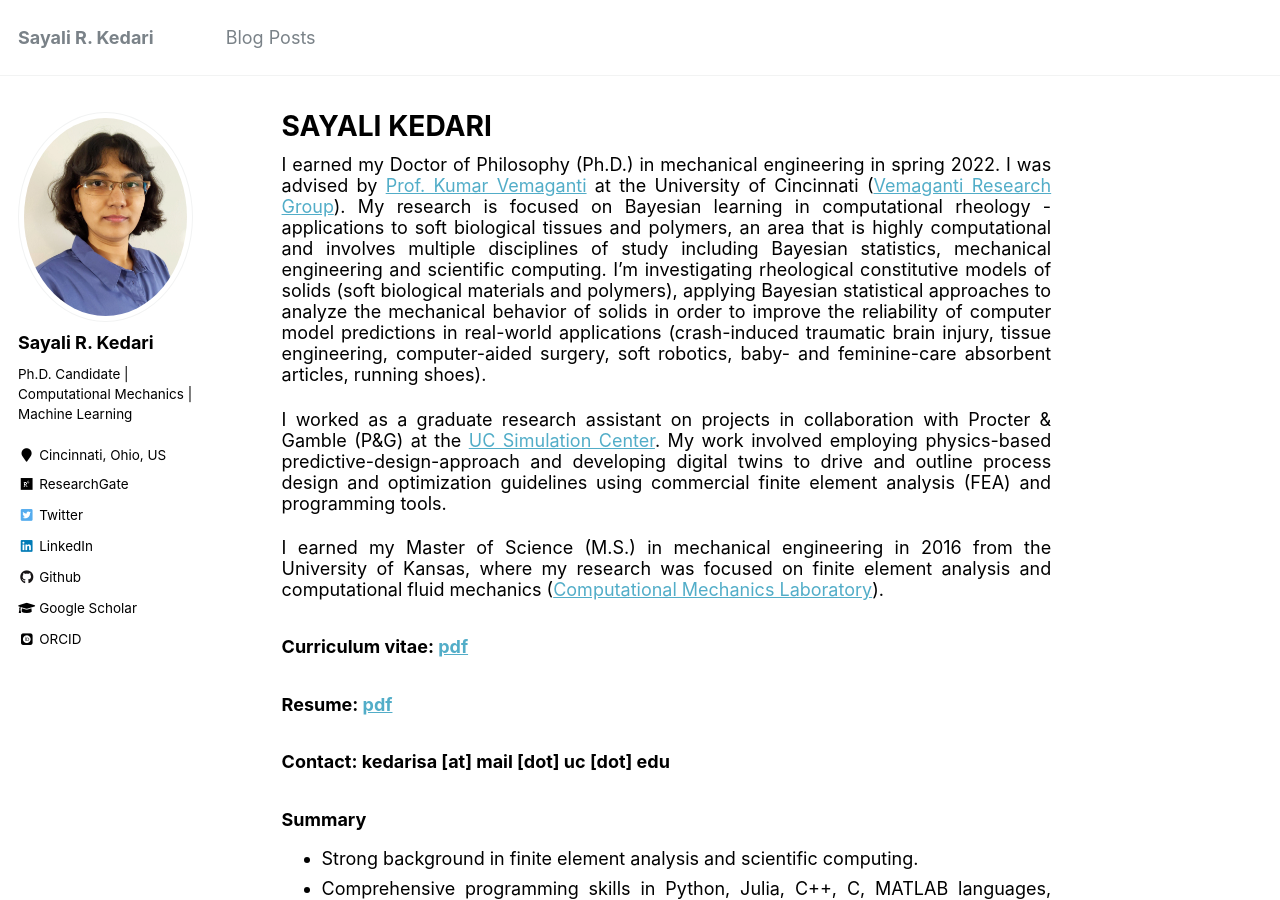
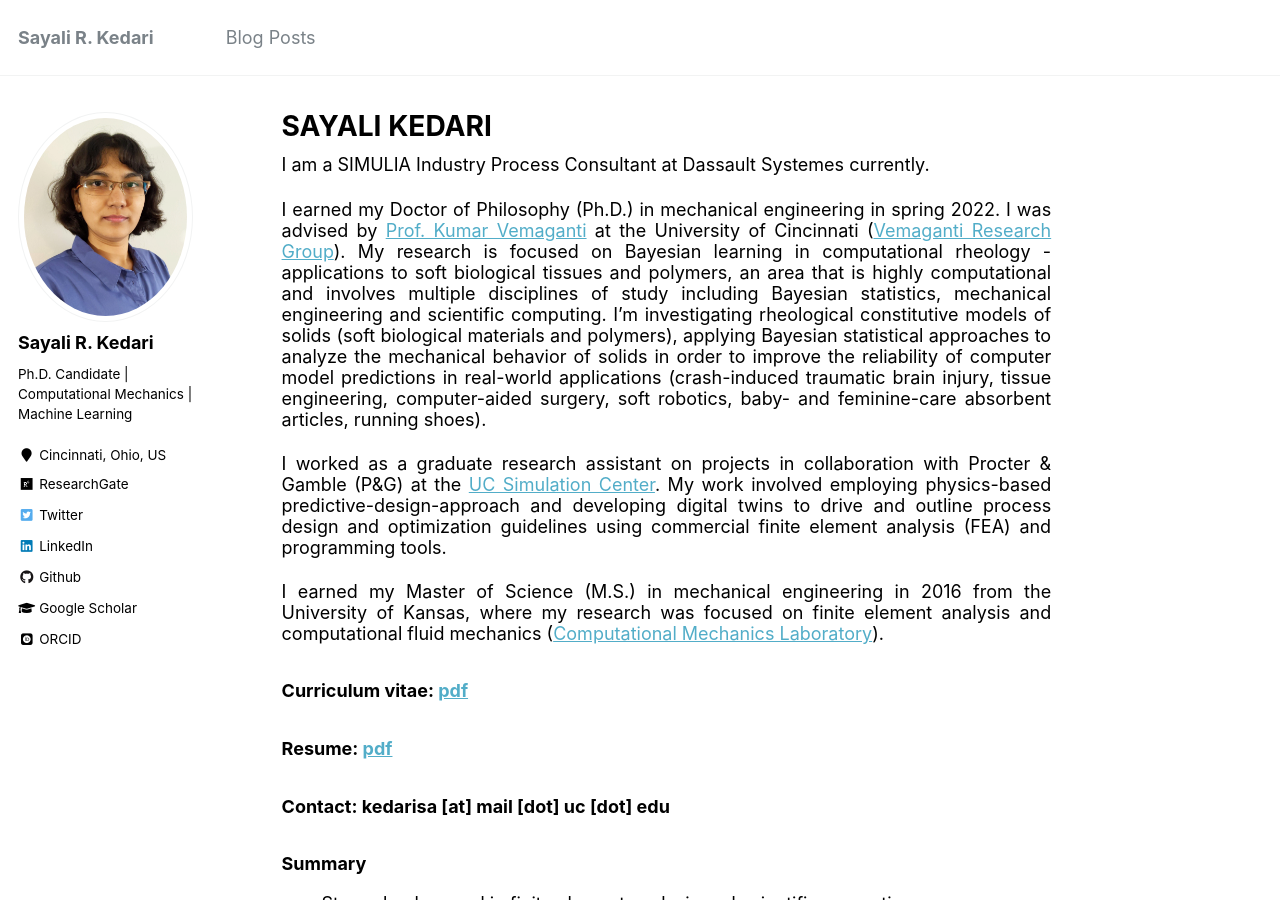
Before and after one commit to sayalirked/sayalirked.github.io, a Jekyll site: the page built from _pages/about.md, in a window 1280 px wide and 900 px high. Built offline with Jekyll 4.4.1, drawn with Linux system fonts in a browser that asks for light colours; some web fonts are replaced.

Commit message:
Update about.md - DS

```diff
--- a/_pages/about.md
+++ b/_pages/about.md
@@ -7,6 +7,8 @@ redirect_from:
   - /about/
   - /about.html
 ---
+
+I am a SIMULIA Industry Process Consultant at Dassault Systemes currently.
 
 I earned my Doctor of Philosophy (Ph.D.) in mechanical engineering in spring 2022. I was advised by [Prof. Kumar Vemaganti](https://researchdirectory.uc.edu/p/vemagaks) at the University of Cincinnati ([Vemaganti Research Group](http://vemaganti.com)). My research is focused on Bayesian learning in computational rheology - applications to soft biological tissues and polymers, an area that is highly computational and involves multiple disciplines of study including Bayesian statistics, mechanical engineering and scientific computing. I'm investigating rheological constitutive models of solids (soft biological materials and polymers), applying Bayesian statistical approaches to analyze the mechanical behavior of solids in order to improve the reliability of computer model predictions in real-world applications (crash-induced traumatic brain injury, tissue engineering, computer-aided surgery, soft robotics, baby- and feminine-care absorbent articles, running shoes).
 
```
